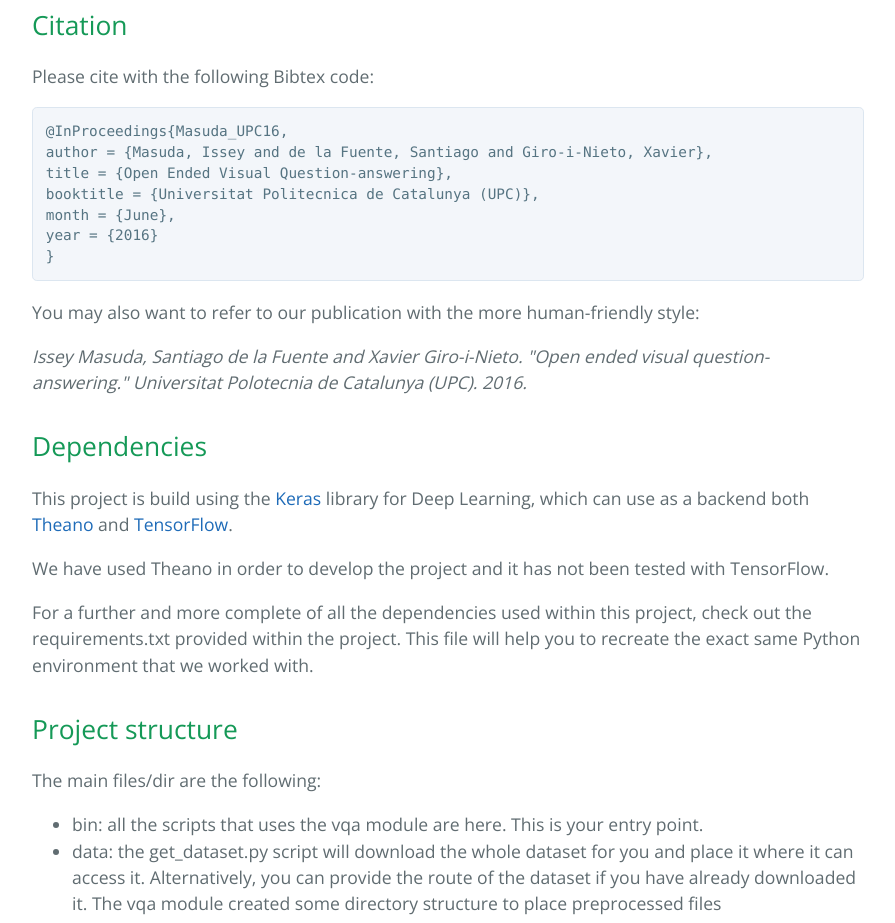
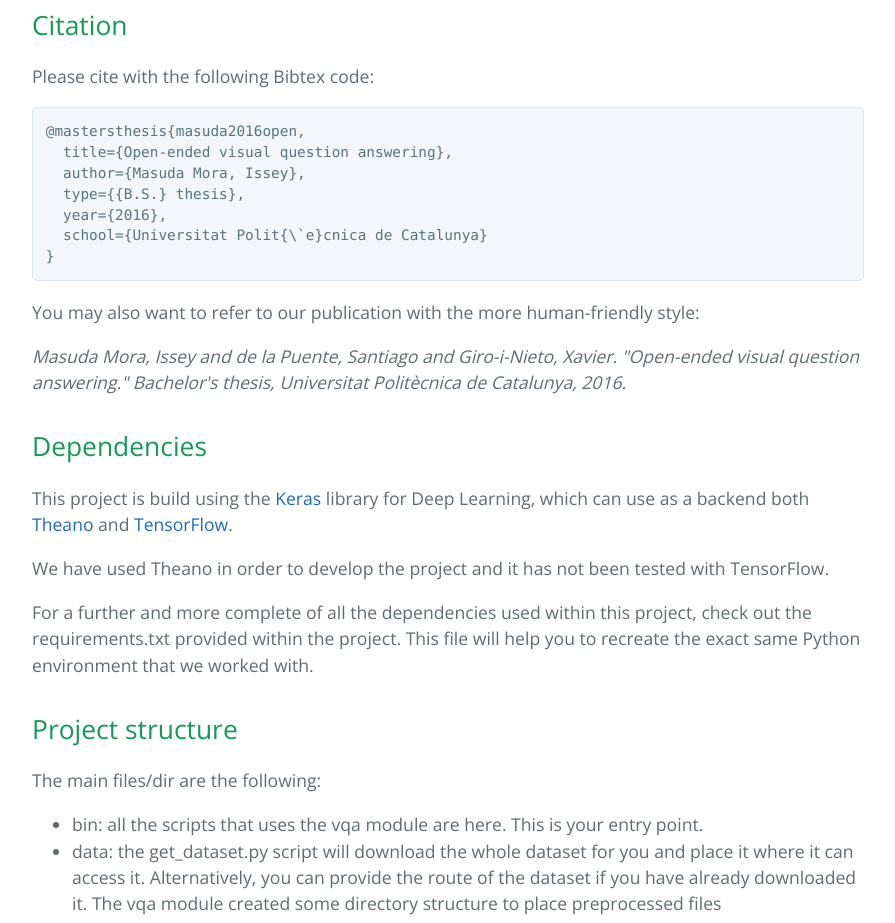
Before and after one commit to imatge-upc/vqa-2016-cvprw, a plain HTML site: page index.html in a window 1280 px wide. Shown: the part 2860-3783 px from the top of the page, without its empty margins (192-1087 px from the left). Drawn offline with nearby package versions, Linux system fonts and the light colour scheme.

Commit message:
Citations updated

```diff
--- a/index.html
+++ b/index.html
@@ -101,18 +101,18 @@ The thesis report is available on <a href="https://arxiv.org/abs/1610.02692">arX
 
 <p>Please cite with the following Bibtex code:</p>
 
-<pre><code>@InProceedings{Masuda_UPC16,
-author = {Masuda, Issey and de la Fuente, Santiago and Giro-i-Nieto, Xavier},
-title = {Open Ended Visual Question-answering},
-booktitle = {Universitat Politecnica de Catalunya (UPC)},
-month = {June},
-year = {2016}
+<pre><code>@mastersthesis{masuda2016open,
+  title={Open-ended visual question answering},
+  author={Masuda Mora, Issey},
+  type={{B.S.} thesis},
+  year={2016},
+  school={Universitat Polit{\`e}cnica de Catalunya}
 }
 </code></pre>
 
 <p>You may also want to refer to our publication with the more human-friendly style:</p>
 
-<p><em>Issey Masuda, Santiago de la Fuente and Xavier Giro-i-Nieto. "Open ended visual question-answering." Universitat Polotecnia de Catalunya (UPC). 2016.</em></p>
+<p><em>Masuda Mora, Issey and de la Puente, Santiago and Giro-i-Nieto, Xavier. "Open-ended visual question answering." Bachelor's thesis, Universitat Politècnica de Catalunya, 2016.</em></p>
 
 
 <h2>
```
